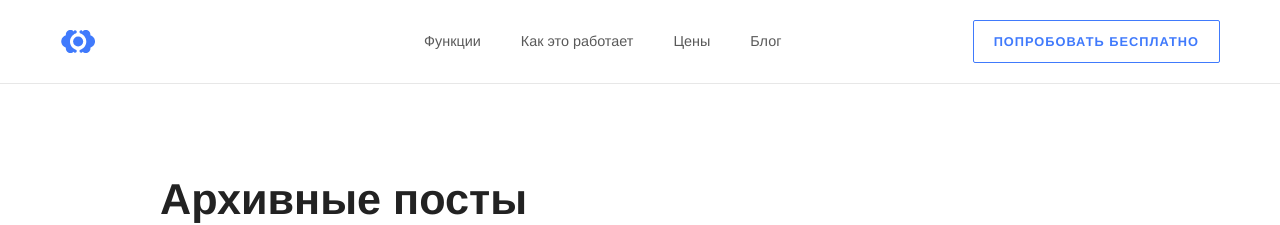
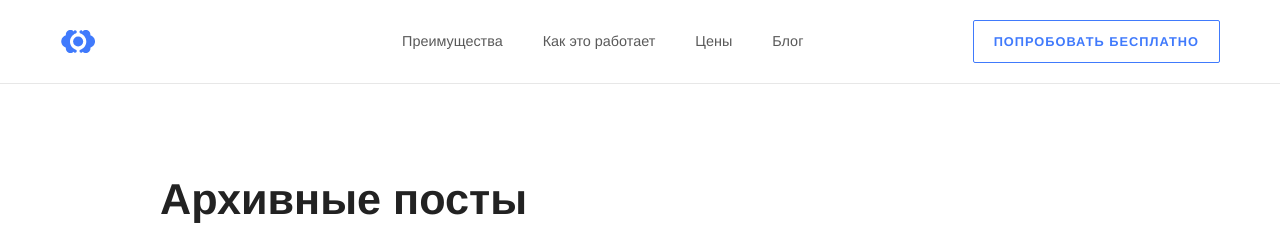
Before and after one commit to RakhimyanTim/adroholic.github.io, a Jekyll site: the page built from pages/archived.html, in a window 1280 px wide. Shown: the top 225 px of the page. Built offline with Jekyll 4.4.1, drawn with Linux system fonts in a browser that asks for light colours; some web fonts are replaced.

Commit message:
Update main.yml

```diff
--- a/_data/navigation/main.yml
+++ b/_data/navigation/main.yml
@@ -1,5 +1,5 @@
 - link: /features/
-  name: Функции
+  name: Преимущества
 - link: /how-it-works/
   name: Как это работает
 - link: /pricing/
```
